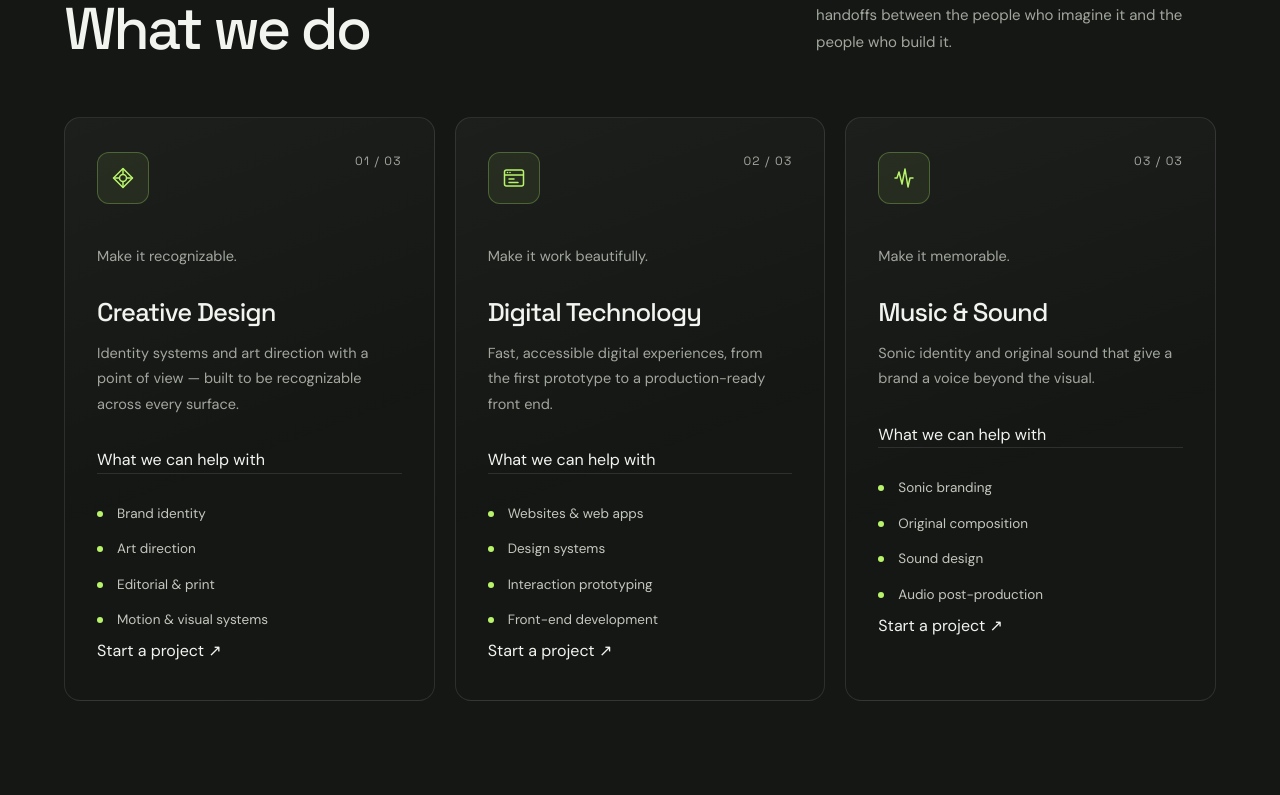
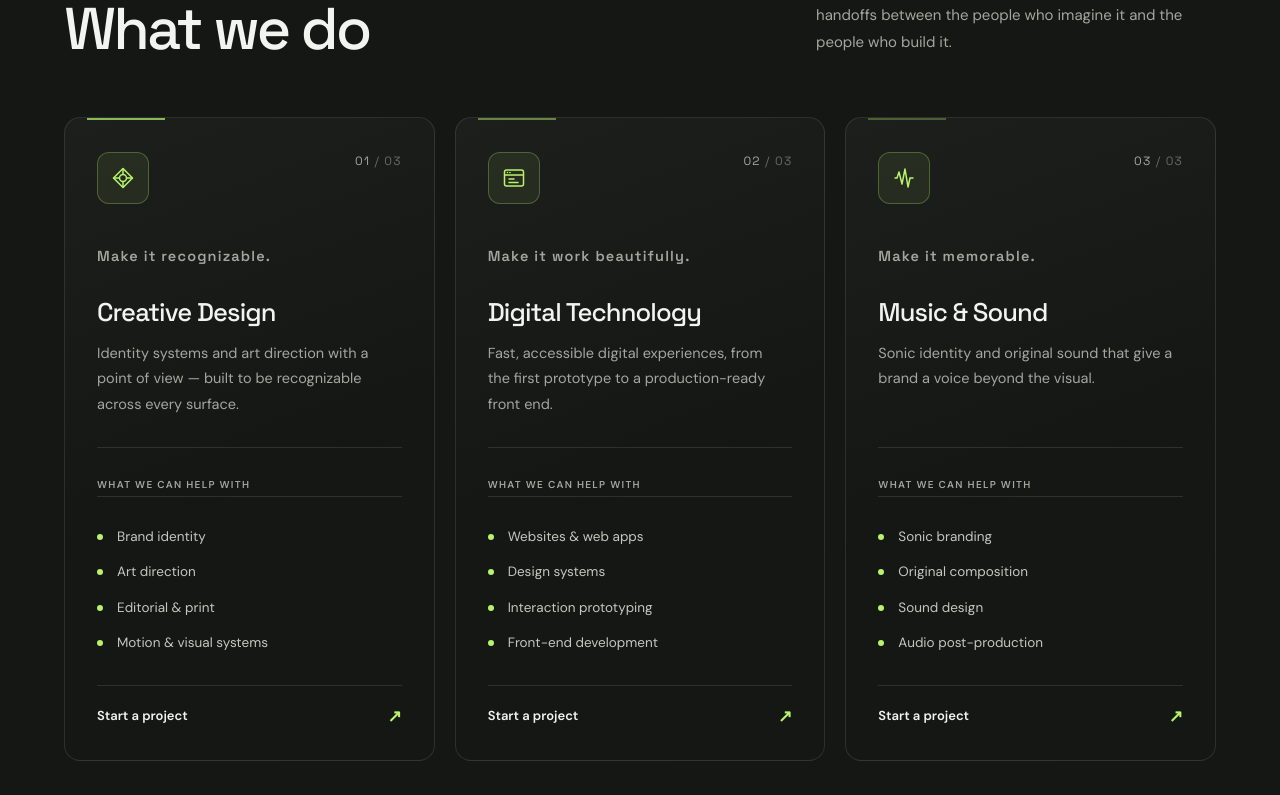
Before and after one commit to Ikeys-Studio/My-portfolio, a Next.js app: page / in a window 1280 px wide. Shown: the part 2105-2900 px from the top of the page. Built offline with nearby package versions, Linux system fonts and the light colour scheme; no server answers.

Commit message:
Refine service cards with editorial hierarchy and interactions

```diff
--- a/src/app/globals.css
+++ b/src/app/globals.css
@@ -618,20 +618,115 @@ a {
 }
 
 .service-card {
+  position: relative;
   display: flex;
   flex-direction: column;
-  padding: 34px 32px 36px;
+  min-height: 100%;
+  overflow: hidden;
+  padding: 34px 32px 30px;
   border: 1px solid var(--line);
   border-radius: 16px;
   background: linear-gradient(160deg, rgba(255, 255, 255, 0.035), transparent 60%);
   transition:
     border-color 0.25s ease,
-    transform 0.25s ease;
+    transform 0.25s ease,
+    background 0.25s ease;
+}
+
+.service-card::before {
+  position: absolute;
+  top: 0;
+  right: 22px;
+  left: 22px;
+  height: 2px;
+  background: var(--accent);
+  content: "";
+  opacity: 0.72;
+  transform: scaleX(0.24);
+  transform-origin: left;
+  transition: transform 0.3s ease;
+}
+
+.service-card--technology::before {
+  opacity: 0.48;
+}
+
+.service-card--sound::before {
+  opacity: 0.3;
+}
+
+.service-card__focus {
+  margin: 0 0 10px;
+  color: var(--accent);
+  font-family: var(--font-heading), sans-serif;
+  font-size: 11px;
+  font-weight: 600;
+  letter-spacing: 0.08em;
+}
+
+.service-card__number span {
+  color: var(--muted);
+  opacity: 0.55;
+}
+
+.service-card__capabilities {
+  margin-top: auto;
+  padding-top: 22px;
+  border-top: 1px solid var(--line);
+}
+
+.service-card__capabilities > span {
+  color: var(--muted);
+  font-size: 10px;
+  font-weight: 600;
+  letter-spacing: 0.13em;
+  text-transform: uppercase;
+}
+
+.service-card__capabilities ul {
+  margin: 10px 0 0;
+  padding: 0;
+  border: 0;
+}
+
+.service-card__link {
+  display: flex;
+  align-items: center;
+  justify-content: space-between;
+  gap: 12px;
+  margin-top: 24px;
+  padding-top: 17px;
+  border-top: 1px solid var(--line);
+  color: var(--text);
+  font-size: 13px;
+  font-weight: 600;
+  text-decoration: none;
+  transition: color 0.2s ease;
+}
+
+.service-card__link span {
+  color: var(--accent);
+  font-size: 17px;
+  transition: transform 0.2s ease;
+}
+
+.service-card__link:hover,
+.service-card__link:focus-visible {
+  color: var(--accent);
+}
+
+.service-card__link:hover span,
+.service-card__link:focus-visible span {
+  transform: translate(3px, -3px);
 }
 
 .service-card:hover {
   border-color: rgba(184, 243, 107, 0.4);
   transform: translateY(-5px);
+}
+
+.service-card:hover::before {
+  transform: scaleX(1);
 }
 
 .service-card__top {
```
